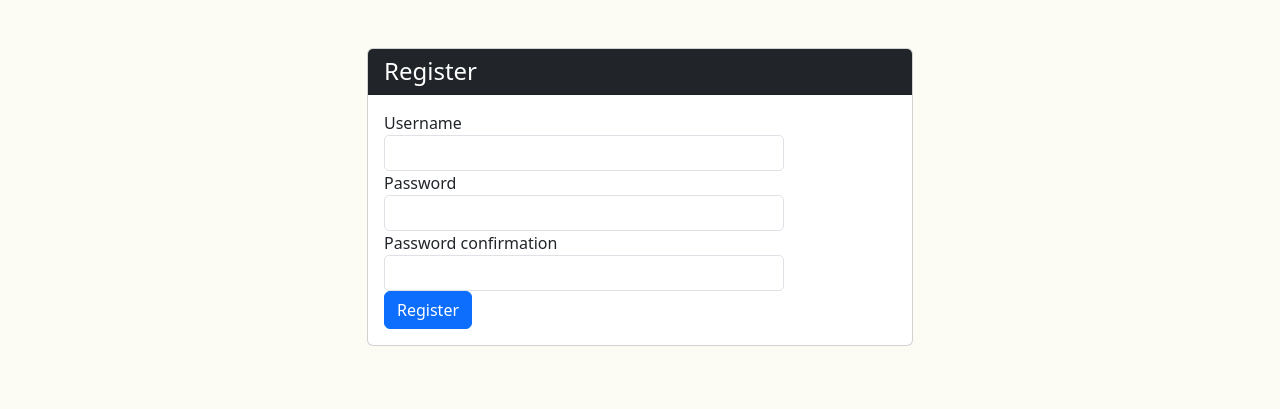
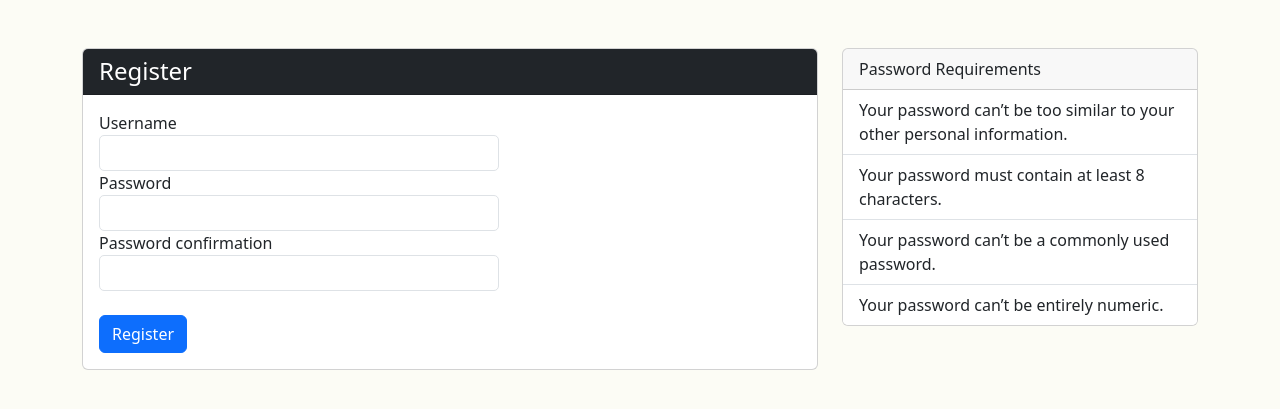
Before and after one commit to UCCS-CS4300-5300/group6-fall2023, a Django app: page /popularity_assessor/register/ in a window 1280 px wide. Shown: the part 16-425 px from the top of the page. Run offline with Django 3.2, Linux system fonts and the light colour scheme.

Commit message:
removed package from replit.nix, added code that was missed during merges

```diff
--- /dev/null
+++ b/popularity_assessor/helpers.py
@@ -0,0 +1,5 @@
+from django.contrib.auth.password_validation import password_validators_help_texts
+
+
+def get_password_validators_help_texts():
+    return password_validators_help_texts()
--- a/popularity_assessor/templates/register.html
+++ b/popularity_assessor/templates/register.html
@@ -2,8 +2,8 @@
 
 {% block content %}
 <div class="container mt-5">
-    <div class="row justify-content-center">
-        <div class="col-md-6">
+    <div class="row">
+        <div class="col-md-8">
             <div class="card">
                 <div class="card-header bg-dark text-white">
                     <h4 class="mb-0">Register</h4>
@@ -11,22 +11,32 @@
                 <div class="card-body">
                     <form method="post">
                         {% csrf_token %}
-
                         {% for field in form %}
-                        <div class="form-group">
-                            <label for="{{ field.id_for_label }}">{{ field.label }}</label>
-                            <input type="{{ field.field.widget.input_type }}" name="{{ field.name }}" class="form-control {% if field.errors %}is-invalid{% endif %}" id="{{ field.id_for_label }}" required>
-                            {% for error in field.errors %}
-                                <div class="invalid-feedback">
-                                    {{ error }}
-                                </div>
-                            {% endfor %}
+                            <div class="form-group {% if forloop.last %}mb-4{% endif %}"> <!-- Add margin-bottom to the last field -->
+                                <label for="{{ field.id_for_label }}">{{ field.label }}</label>
+                                <input type="{{ field.field.widget.input_type }}" name="{{ field.name }}" class="form-control{% if field.errors %} is-invalid{% endif %}" id="{{ field.id_for_label }}">
+                                {% for error in field.errors %}
+                                    <div class="invalid-feedback">{{ error }}</div>
+                                {% endfor %}
+                            </div>
+                        {% endfor %}
+                        <div class="mt-3"> <!-- Add margin-top here -->
+                            <button type="submit" class="btn btn-primary">Register</button>
                         </div>
-                        {% endfor %}
-
-                        <button type="submit" class="btn btn-primary">Register</button>
                     </form>
                 </div>
+            </div>
+        </div>
+        <div class="col-md-4">
+            <div class="card">
+                <div class="card-header">
+                    Password Requirements
+                </div>
+                <ul class="list-group list-group-flush">
+                    {% for help_text in password_help_texts %}
+                        <li class="list-group-item">{{ help_text }}</li>
+                    {% endfor %}
+                </ul>
             </div>
         </div>
     </div>
--- a/popularity_assessor/views.py
+++ b/popularity_assessor/views.py
@@ -4,6 +4,7 @@ from django.contrib.auth import authenticate, login
 from django.contrib.auth.decorators import login_required
 from django.contrib.auth.models import User
 from django.http import JsonResponse
+from .helpers import get_password_validators_help_texts
 
 
 def connectInsta(request):
@@ -44,7 +45,8 @@ def register(request):
     else:
         form = UserCreationForm()
 
-    context = {'form': form}
+    password_help_texts = get_password_validators_help_texts()
+    context = {'form': form, 'password_help_texts': password_help_texts}
     return render(request, 'register.html', context)
 
 
```
Also changed, not shown: popularity_assessor/templates/login.html (+12 -2 lines), 1 other file.
